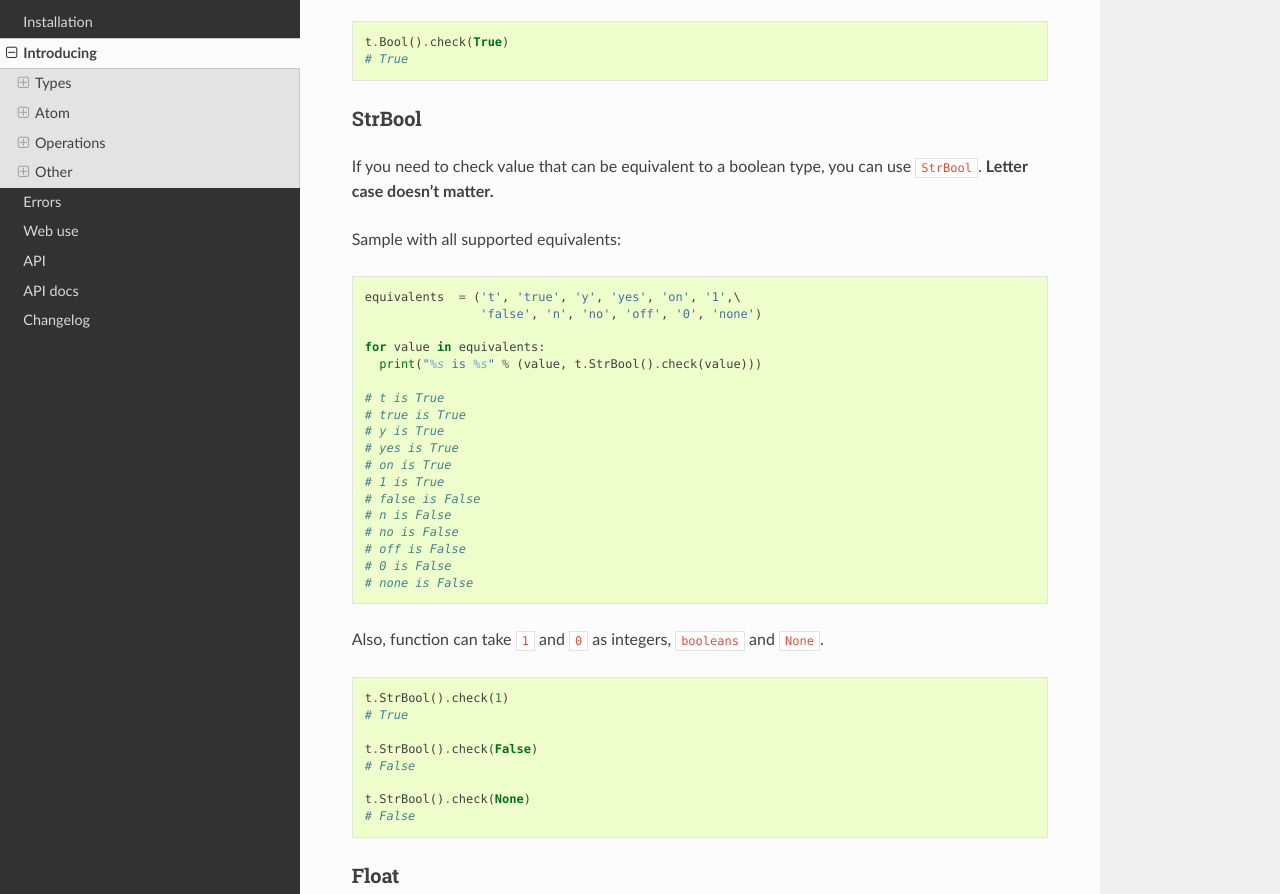
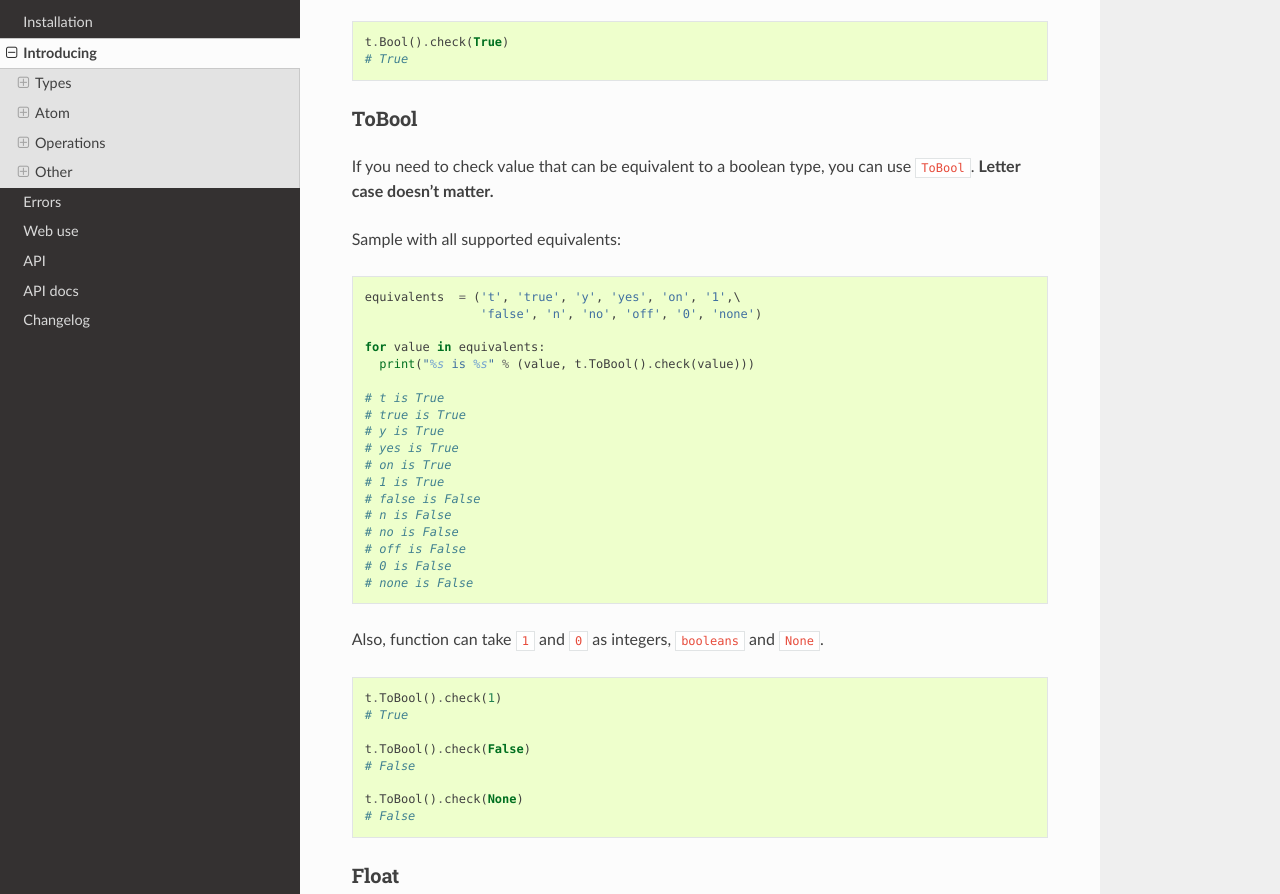
Before and after one commit to Deepwalker/trafaret, a Sphinx documentation site: the page built from docs/intro.rst, in a window 1280 px wide and 1400 px high, scrolled down 7540 px. Shown: the part 155-1049 px from the top of the window. Built offline with Sphinx 7.4.7 and the Read the Docs theme 2.0.0, drawn with Linux system fonts in a browser that asks for light colours.

Commit message:
Rename StrBool to ToBool

```diff
--- a/docs/intro.rst
+++ b/docs/intro.rst
@@ -415,10 +415,10 @@ The checker test that a received value is a boolean type.
     t.Bool().check(True)
     # True
 
-StrBool
-.......
+ToBool
+......
 
-If you need to check value that can be equivalent to a boolean type, you can use ``StrBool``.
+If you need to check value that can be equivalent to a boolean type, you can use ``ToBool``.
 **Letter case doesn't matter.**
 
 Sample with all supported equivalents:
@@ -429,7 +429,7 @@ Sample with all supported equivalents:
                     'false', 'n', 'no', 'off', '0', 'none')
 
     for value in equivalents:
-      print("%s is %s" % (value, t.StrBool().check(value)))
+      print("%s is %s" % (value, t.ToBool().check(value)))
 
     # t is True
     # true is True
@@ -448,13 +448,13 @@ Also, function can take ``1`` and ``0`` as integers, ``booleans`` and ``None``.
 
 .. code-block:: python
 
-    t.StrBool().check(1)
+    t.ToBool().check(1)
     # True
 
-    t.StrBool().check(False)
+    t.ToBool().check(False)
     # False
 
-    t.StrBool().check(None)
+    t.ToBool().check(None)
     # False
 
 Float
--- a/trafaret/__init__.py
+++ b/trafaret/__init__.py
@@ -25,7 +25,7 @@ from .base import (
     Type,
     Subclass,
     Mapping,
-    StrBool,
+    ToBool,
     DictKeys,
 
     guard,
@@ -87,7 +87,7 @@ __all__ = (
     "Type",
     "Subclass",
     "Mapping",
-    "StrBool",
+    "ToBool",
     "DictKeys",
 
     "guard",
```
Also changed, not shown: 2 other files.
